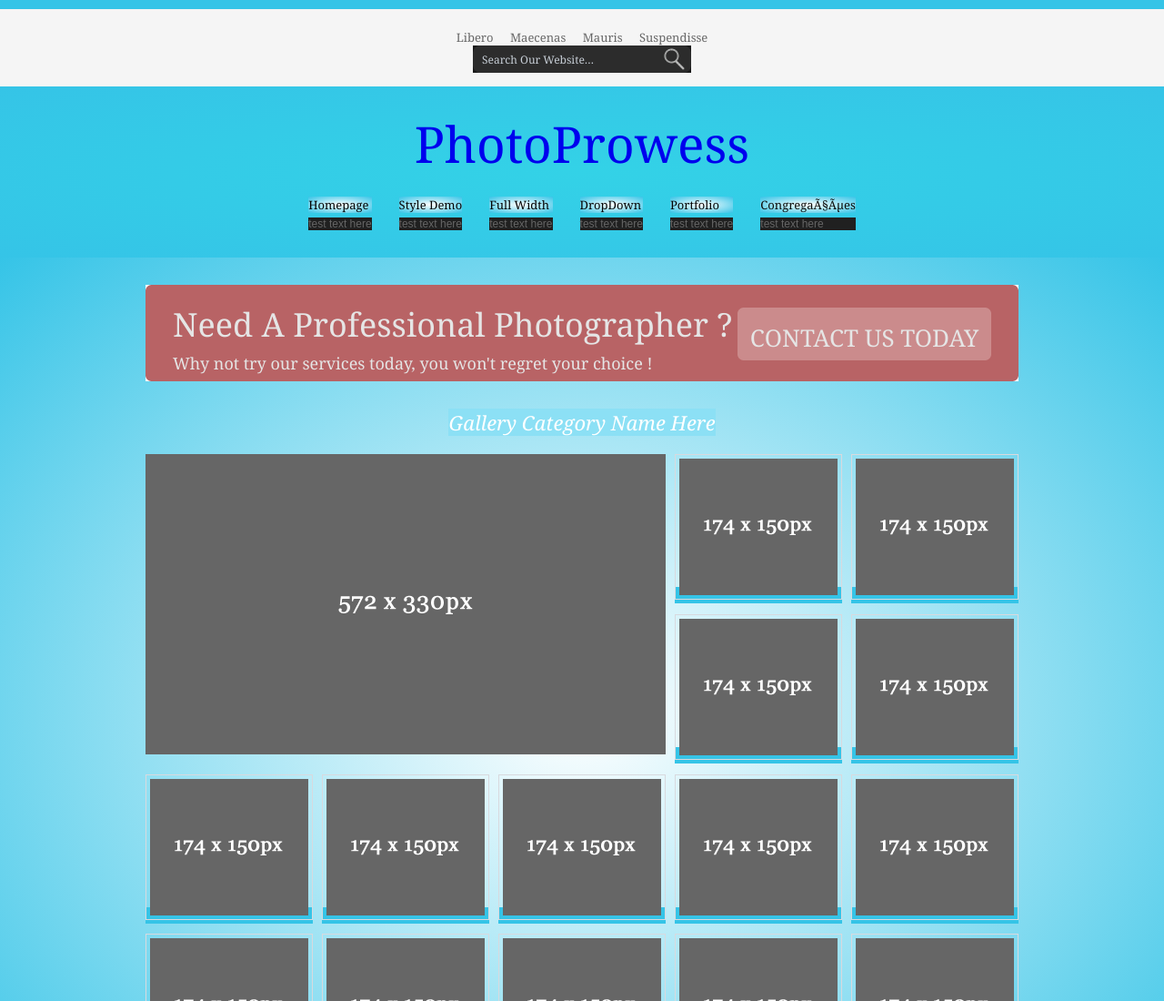
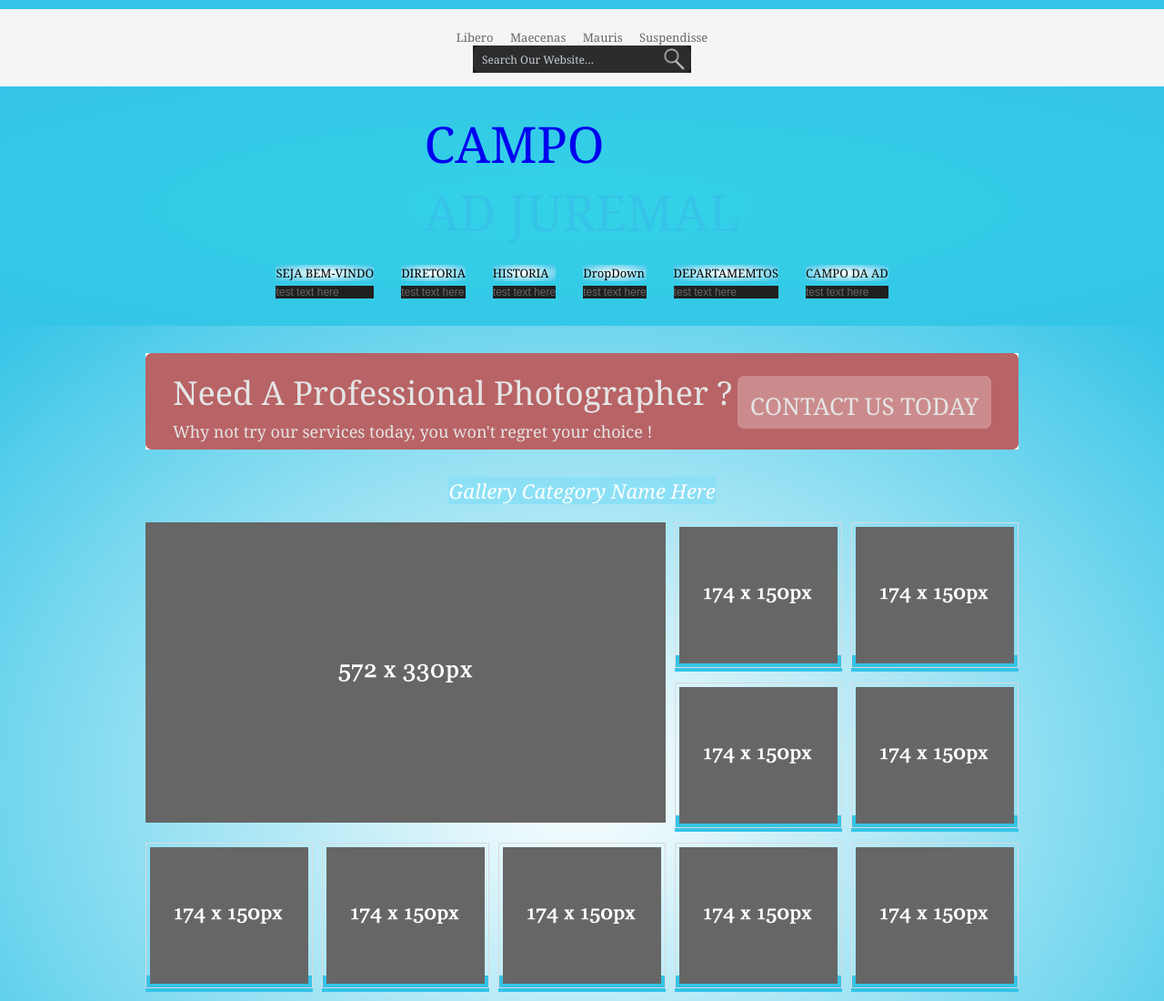
Before and after one commit to alessandroif/projeto_igreja, a plain HTML site: page photoprowess/pages/gallery.html in a window 1280 px wide. Shown: the top 1100 px of the page at 91% size. Drawn offline with Linux system fonts and the light colour scheme.

Commit message:
Update gallery.html

```diff
--- a/photoprowess/pages/gallery.html
+++ b/photoprowess/pages/gallery.html
@@ -8,7 +8,7 @@ Licence URI: http://www.os-templates.com/template-terms
 -->
 <html xmlns="http://www.w3.org/1999/xhtml">
 <head>
-<title>CAMPO DA AD | Gallery</title>
+<title>PhotoProwess | Gallery</title>
 <meta http-equiv="Content-Type" content="text/html; charset=iso-8859-1" />
 <link rel="stylesheet" href="../layout/styles/layout.css" type="text/css" />
 <script type="text/javascript" src="../layout/scripts/jquery.min.js"></script>
@@ -71,13 +71,13 @@ $(document).ready(function() {
 <div class="wrapper col2">
   <div id="header" class="clear">
     <div class="fl_left">
-      <h1><a href="../index.html">PhotoProwess</a></h1>
-      <p></p>
+      <h1><a href="../index.html">CAMPO</a></h1>
+      <p>AD JUREMAL</p>
     </div>
     <div id="topnav">
       <ul>
-        <li class="active last"><a href="gallery.html">Congregações</a><span>Test Text Here</span></li>
-        <li><a href="portfolio.html">Portfolio</a><span>Test Text Here</span></li>
+        <li class="active last"><a href="gallery.html  ">CAMPO DA AD</a><span>Test Text Here</span></li>
+        <li><a href="portfolio.html">DEPARTAMEMTOS</a><span>Test Text Here</span></li>
         <li><a href="#">DropDown</a><span>Test Text Here</span>
           <ul>
             <li><a href="#">Link 1</a></li>
@@ -85,9 +85,9 @@ $(document).ready(function() {
             <li><a href="#">Link 3</a></li>
           </ul>
         </li>
-        <li><a href="full-width.html">Full Width</a><span>Test Text Here</span></li>
-        <li><a href="style-demo.html">Style Demo</a><span>Test Text Here</span></li>
-        <li><a href="../index.html">Homepage</a><span>Test Text Here</span></li>
+        <li><a href="full-width.html">HISTORIA</a><span>Test Text Here</span></li>
+        <li><a href="style-demo.html">DIRETORIA</a><span>Test Text Here</span></li>
+        <li><a href="../index.html">SEJA BEM-VINDO</a><span>Test Text Here</span></li>
       </ul>
     </div>
   </div>
```
